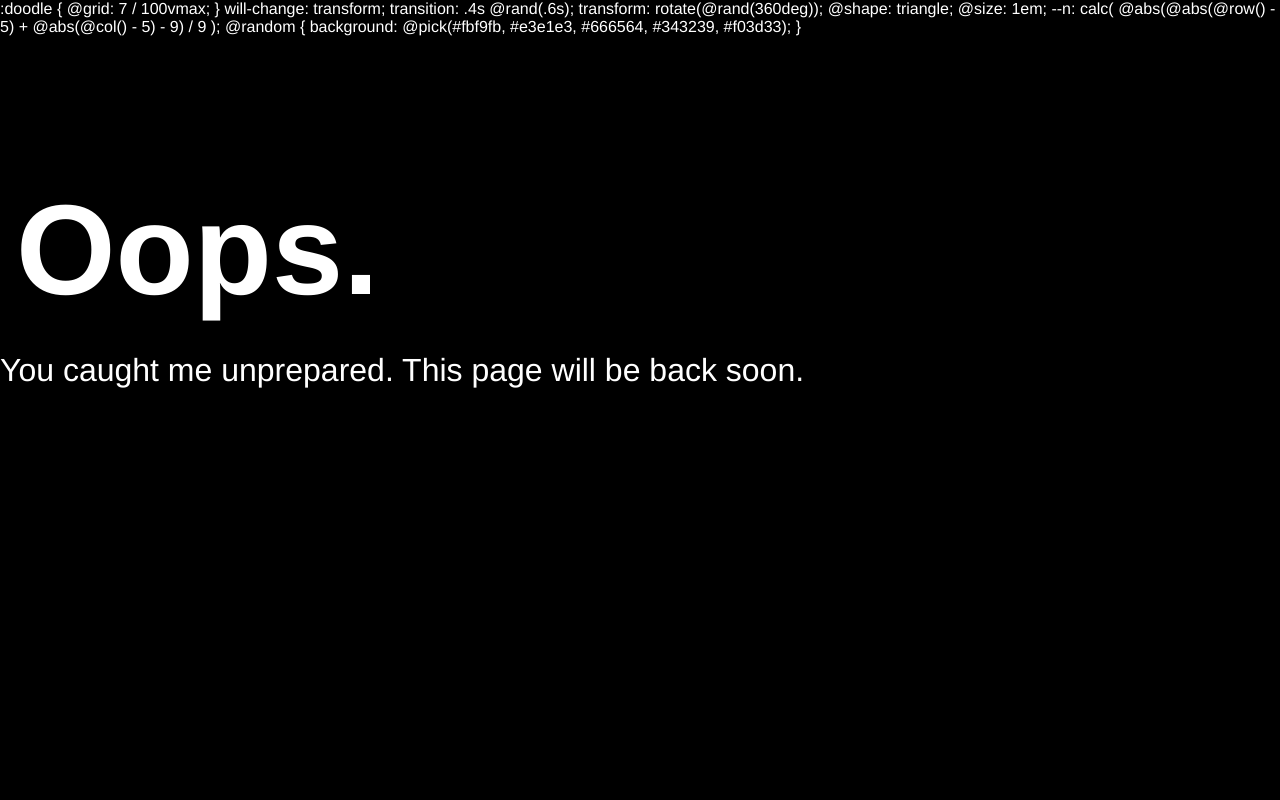
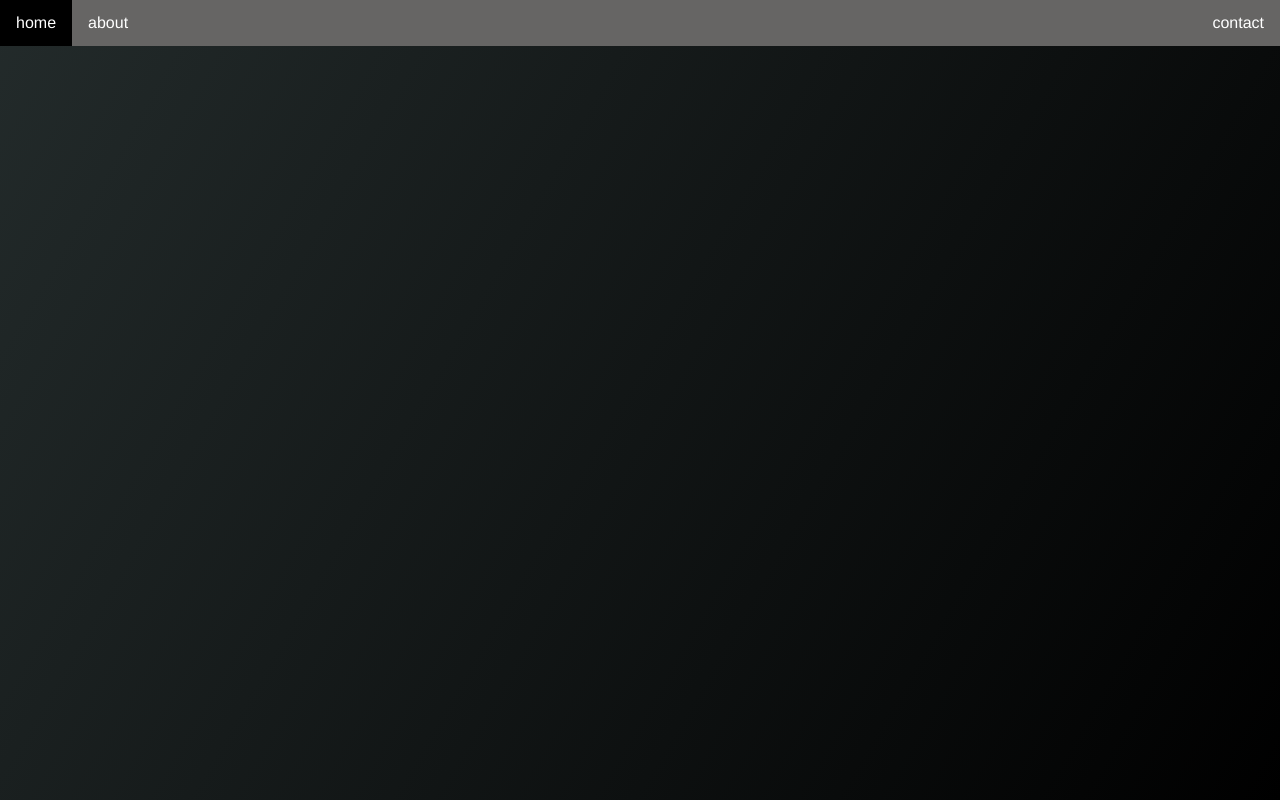
Before and after one commit to steakfrye/personal-website, a React (Create React App) app: page /NoPage in a window 1280 px wide. Built offline with nearby package versions, Linux system fonts and the light colour scheme.

Commit message:
Pages work. New styling. Doodle looks better.

```diff
--- a/public/index.html
+++ b/public/index.html
@@ -15,6 +15,8 @@
     </script>
   </head>
   <body>
+    <div id='wrapper'>
+      <div class='background'>
         <css-doodle>
           :doodle {
             @grid: 7 / 100vmax;
@@ -22,7 +24,9 @@
 
           will-change: transform;
           transition: .4s @rand(.6s);
-      transform: rotate(@rand(360deg));
+          transform:
+            scale(@rand(.9, 3))
+            rotate(@rand(360deg));
           @shape: triangle;
           @size: 1em;
 
@@ -32,12 +36,14 @@
           );
 
           @random {
-        background: @pick(#fbf9fb, #e3e1e3, #666564, #343239, #f03d33);
+            background: @pick(#fbf9f, #666564, #343239, #f03d33);
           }
         </css-doodle>
+      </div>
       <noscript>
         You need to enable JavaScript to run this app.
       </noscript>
-    <div id="root"></div>
+      <div class='foreground' id="root"></div>
+    </div>
   </body>
 </html>
--- a/src/App.js
+++ b/src/App.js
@@ -5,37 +5,20 @@ import Header from './Header';
 import Main from './Main';
 import NoPage from './NoPage';
 import Portfolio from './Portfolio';
-import { Route } from 'react-router-dom';
+import { Switch, Route } from 'react-router-dom';
 
 class App extends Component {
   render() {
     return (
       <div>
-        <NoPage />
-        {/* <Route exact path='/' render={() => {
-          <div className="index">
-            <Main />
-          </div>;
-        }}/>
-
-        <Route path='/About' render={() => {
-          <div className="index">
-            <About />
-          </div>;
-        }}/>
-
-        <Route path='/Contact' render={() => {
-          <div className="index">
-            <Contact />
-          </div>;
-        }}/>
-
-        <Route path='/Portfolio' render={() => {
-          <div className="index">
-            <Portfolio />
-          </div>;
-        }}/> */}
-
+        {/* <NoPage /> */}
+        <Header />
+        <Switch>
+          <Route exact path='/' component={Main}/>
+          <Route path='/About' component={About}/>
+          <Route path='/Contact' component={Contact}/>
+          <Route path='/Portfolio' component={Portfolio}/>
+        </Switch>
       </div>
     );
   }
--- a/src/Header.js
+++ b/src/Header.js
@@ -5,10 +5,17 @@ class Header extends Component {
   render() {
     return (
       <div>
-        <ul>
-          <li><Link to='/Resume'>Resume</Link></li>
-          <li><Link to='/About'>About</Link></li>
-          <li><Link to='/Contact'>Contact</Link></li>
+        <ul className='nav'>
+          <li><Link className='link' to='/'>home</Link></li>
+          <li><Link className='link' to='/About'>about</Link></li>
+          <li className='dropdown'>
+            <Link className='link' id='drop-btn' to={'javascript:void(0)'}>contact</Link>
+            <div className='dropdown-content'>
+              <li><a href='mailto:dfryed@gmail.com' className='link'>gmail</a></li>
+              <li><a href='https://github.com/steakfrye' className='link'>GitHub</a></li>
+              <li><a href='#Resume' className='link'>resume</a></li>
+            </div>
+          </li>
         </ul>
       </div>
     );
--- a/src/stylesheets/index.css
+++ b/src/stylesheets/index.css
@@ -1,7 +1,7 @@
 body {
   font-family: Helvetica, Arial, sans-serif;
   color: white;
-  background-color: black;
+  background: linear-gradient(300deg, black, #232b2b);
   margin: 0;
   overflow: hidden;
 }
@@ -12,8 +12,7 @@ html {
   height: 100%;
 }
 
-.error-header {
-  position: absolute;
+h1 {
   word-wrap: break-word;
   padding: -10px;
   font-size: 8rem;
@@ -22,13 +21,125 @@ html {
   margin: 1rem;
 }
 
-.error-message {
-  position: absolute;
+p {
+  position: relative;
   font-size: 2rem;
   text-align: left;
-  top: 20rem;
+  top: 5rem;
+}
+
+ul {
+  list-style-type: none;
+  margin: 0;
+  padding: 0;
+  width: 100%;
+  overflow: hidden;
+  background-color: #666564;
+}
+
+li {
+    float: left;
+}
+
+li.dropdown {
+    display: inline-block;
+}
+
+li.dropdown-content {
+  text-align: center;
+}
+
+li:hover {
+  background-color: black;
+}
+
+li:last-child {
+    border-right: none;
+}
+
+#wrapper {
+  position: relative;
+  width: auto;
+  height: auto;
+}
+
+.background {
+  top: 0;
+  left: 0;
+  position: absolute;
+  z-index: -100;
+}
+
+.foreground {
+  position: relative;
+  z-index: 100;
+}
+
+.bio {
+  font-size: 1.5rem;
+  width: 50%;
+}
+
+#drop-btn {
+  display: inline-block;
+  color: white;
+  text-align: center;
+  padding: 14px 16px;
+  text-decoration: none;
+}
+
+.dropdown {
+  float: right;
+}
+
+.dropdown-content {
+  display: none;
+  position: absolute;
+  background-color: #666564;
+  width: inherit;
+  text-align: center;
+  box-shadow: 0px 8px 16px 0px rgba(0,0,0,0.2);
+  z-index: 1;
+}
+
+.dropdown:hover .dropdown-content {
+  display: block;
+}
+
+.error-header {
+
+}
+
+.error-message {
+
+}
+
+.img-circle {
+  border-radius: 50%;
+  height: 200px;
+  width: auto;
+  position: absolute;
+  right: 10px;
+  padding: 10px;
 }
 
 .index {
 
 }
+
+.nav {
+  top: 0;
+  display: inline-block;
+}
+
+.link {
+  display: block;
+  color: white;
+  text-align: center;
+  padding: 14px 16px;
+  text-decoration: none;
+}
+
+.link:hover .dropdown:hover #drop-btn {
+    background-color: #111;
+}
```
Lines whose indentation alone changed are shown as unchanged.
